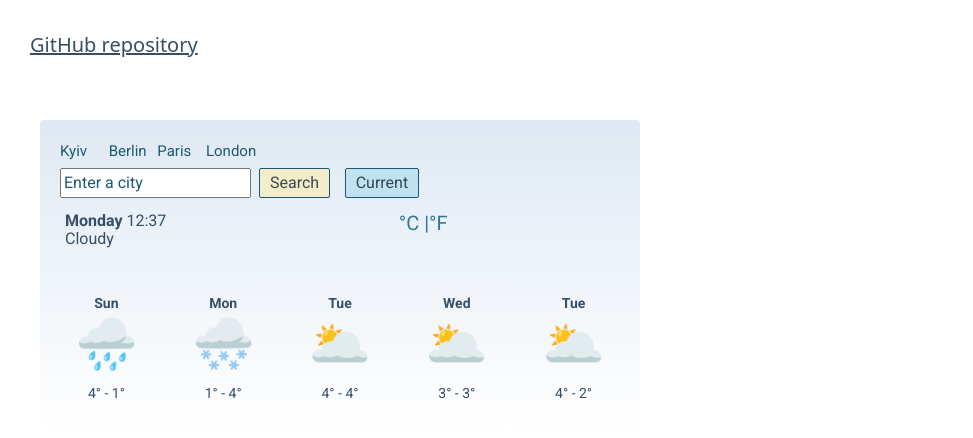
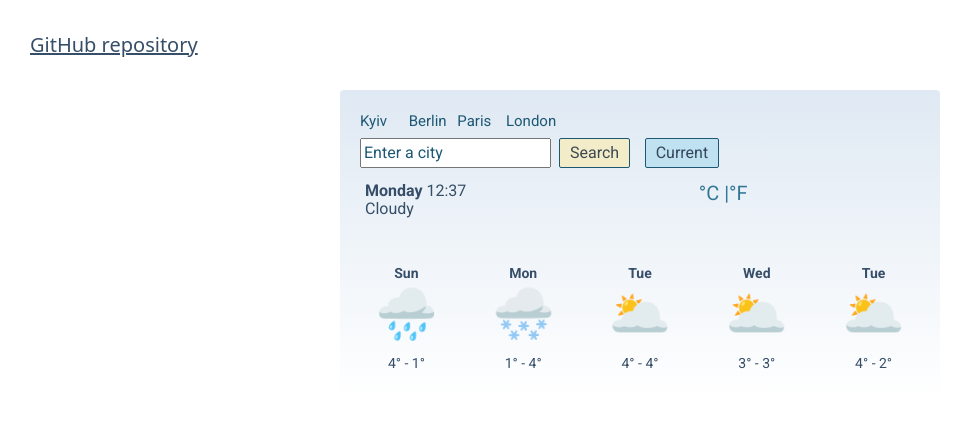
Before and after one commit to Natali171/Weather.rep, a plain HTML site: page index.html in a window 1280 px wide. Shown: the whole page, without its empty margins (0-973 px from the left). Drawn offline with nearby package versions, Linux system fonts and the light colour scheme.

Commit message:
Update styles.css

```diff
--- a/styles.css
+++ b/styles.css
@@ -30,7 +30,7 @@ button:hover {
   border: none;
   border-radius: 4px;
   font-family: "Roboto", sans-serif;
-  margin: 40px;
+  margin: 0 auto;
   padding: 20px;
   max-width: 600px;
 }
```
